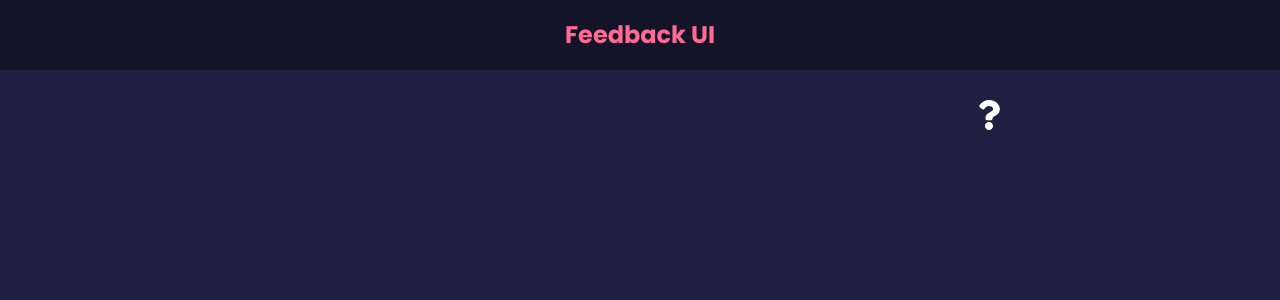
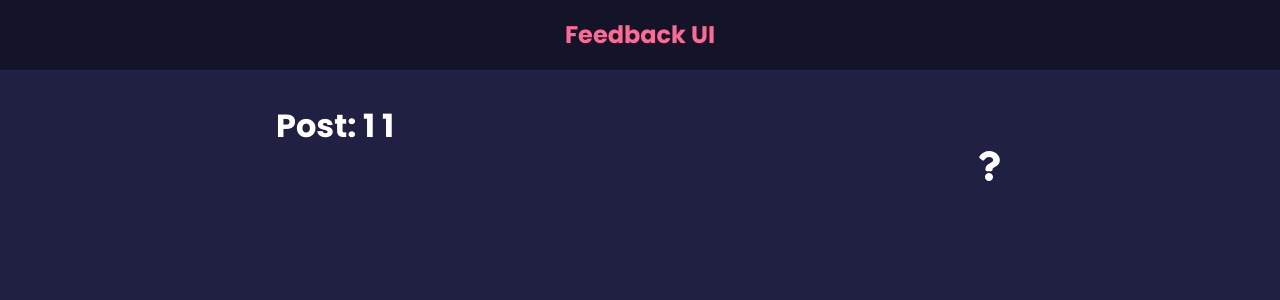
Before and after one commit to AhmedElyacoubiForJ/feedback-app, a React (Create React App) app: page /post/1/1 in a window 1280 px wide. Before the commit this address had no page. Shown: the top 300 px of the page. Built offline with nearby package versions, Linux system fonts and the light colour scheme.

Commit message:
useParams as example feature from react dom 6

```diff
--- a/src/App.js
+++ b/src/App.js
@@ -12,6 +12,7 @@
 import FeedbackForm from "./components/FeedbackForm";
 import AboutPage from "./components/pages/AboutPage";
 import AboutIconLink from "./components/AboutIconLink";
+import Post from "./components/Post";
 
 function App() {
   const [feedback, setFeedback] = useState(FeedbackData);
@@ -46,9 +47,8 @@
               </>
             }
           ></Route>
-          <Route path="/about" element={<AboutPage />}>
-            This is the about route
-          </Route>
+          <Route path="/about" element={<AboutPage />} />
+          <Route path="/post/:id/:name" element={<Post />} />
         </Routes>
       {/*
         <Card>
--- /dev/null
+++ b/src/components/Post.jsx
@@ -0,0 +1,11 @@
+import { useParams } from "react-router-dom"
+function Post() {
+    const params = useParams()
+  return (
+    <div>
+      <h1>Post: {params.id} {params.name}</h1>
+    </div>
+  )
+}
+
+export default Post
```
